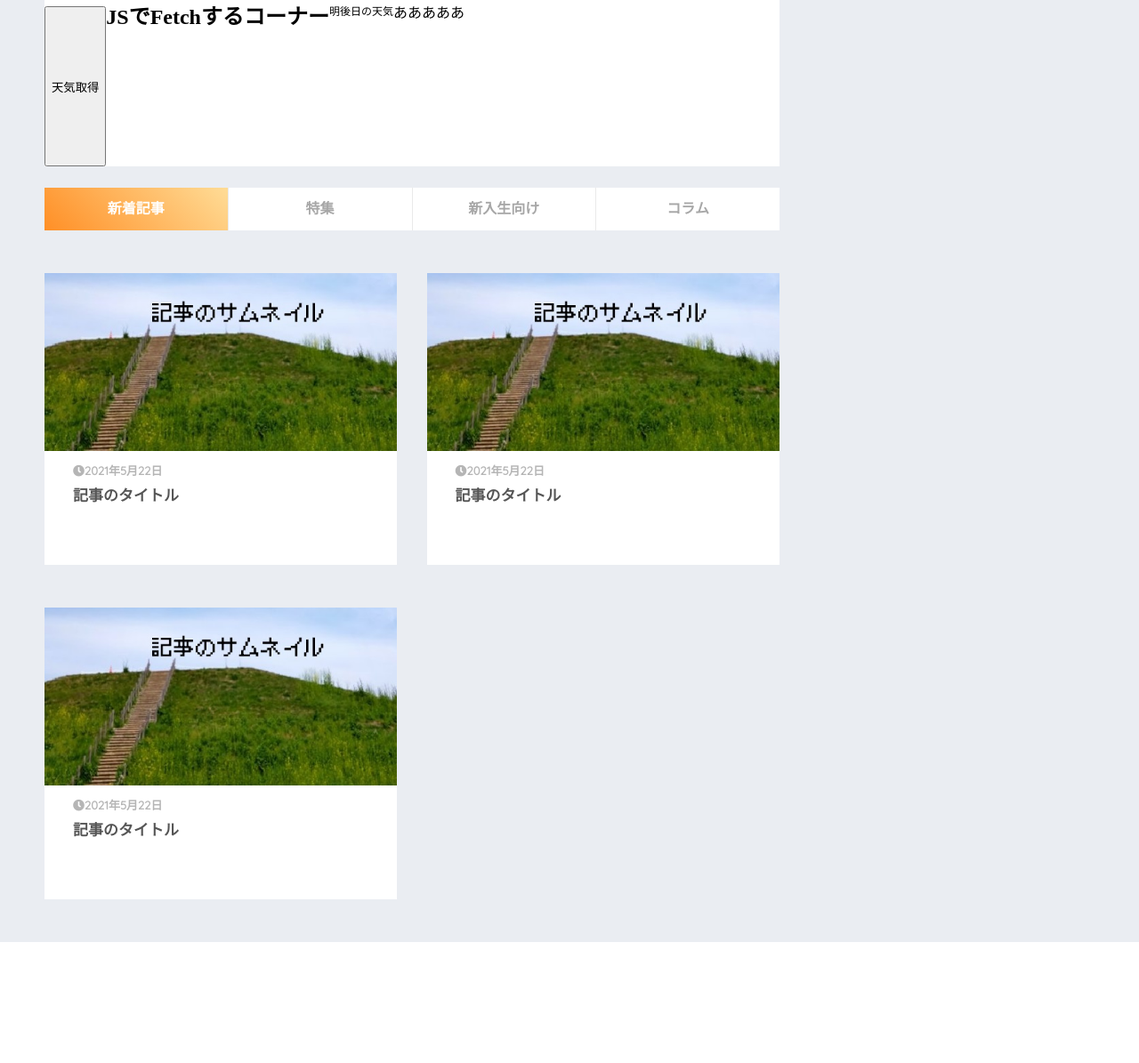
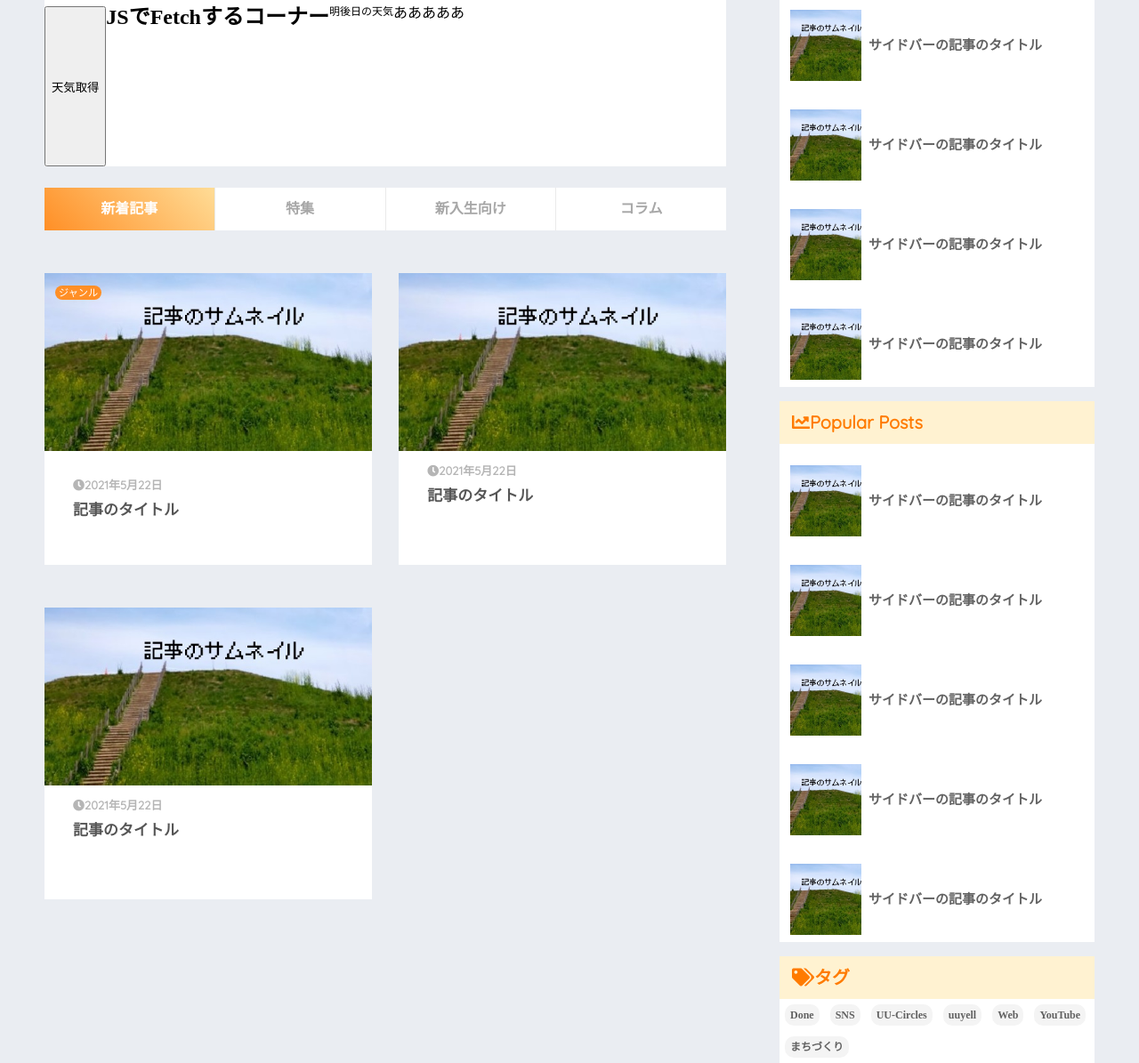
Before and after one commit to Usuyuki/html-css-js-handson-for-ulab-2021-public, a plain HTML site: page index.html in a window 1280 px wide. Shown: the part 689-1884 px from the top of the page at 89% size. Before the commit the page ends 1748 px from the top, so only its background shows below. Drawn offline with Linux system fonts and the light colour scheme.

Commit message:
feat 6/5

```diff
--- a/index.html
+++ b/index.html
@@ -25,7 +25,7 @@
 
         </div>
         <div class="two-grid">
-            <div>
+            <div style="margin-right:60px">
                 <div class="top-article">
                     <img src="handson_images/top-article-thubnail.jpg">
                     <div class="top-article-meta">
@@ -63,6 +63,7 @@
                 <div class="article-wrapper">
                     <div class="card">
                         <img src="handson_images/article-thubnail.jpg">
+                        <a class="card-genre">ジャンル</a>
                         <div>
                             <p class="date"><i class="fas fa-clock"></i>2021年5月22日</p>
                             <h5>記事のタイトル</h5>
@@ -85,8 +86,90 @@
                 </div>
             </div>
             <div>
+                <div class="recent-posts">
+                    <div class="sidebar-title">
+                        <p><i class="fas fa-thumbtack"></i>Recent Posts</p>
+                    </div>
+                    <div class="sidebar-posts">
+                        <div class="sidebar-post">
+                            <img src="handson_images/article-thubnail.jpg">
+                            <p>サイドバーの記事のタイトル</p>
+                        </div>
+                        <div class="sidebar-post">
+                            <img src="handson_images/article-thubnail.jpg">
+                            <p>サイドバーの記事のタイトル</p>
+                        </div>
+                        <div class="sidebar-post">
+                            <img src="handson_images/article-thubnail.jpg">
+                            <p>サイドバーの記事のタイトル</p>
+                        </div>
+                        <div class="sidebar-post">
+                            <img src="handson_images/article-thubnail.jpg">
+                            <p>サイドバーの記事のタイトル</p>
+                        </div>
+                        <div class="sidebar-post">
+                            <img src="handson_images/article-thubnail.jpg">
+                            <p>サイドバーの記事のタイトル</p>
+                        </div>
+                    </div>
+                </div>
 
+                <div class="recent-posts">
+                    <div class="sidebar-title">
+                        <p><i class="fas fa-chart-line"></i>Popular Posts</p>
+                    </div>
+                    <div class="sidebar-posts">
+                        <div class="sidebar-post">
+                            <img src="handson_images/article-thubnail.jpg">
+                            <p>サイドバーの記事のタイトル</p>
+                        </div>
+                        <div class="sidebar-post">
+                            <img src="handson_images/article-thubnail.jpg">
+                            <p>サイドバーの記事のタイトル</p>
+                        </div>
+                        <div class="sidebar-post">
+                            <img src="handson_images/article-thubnail.jpg">
+                            <p>サイドバーの記事のタイトル</p>
+                        </div>
+                        <div class="sidebar-post">
+                            <img src="handson_images/article-thubnail.jpg">
+                            <p>サイドバーの記事のタイトル</p>
+                        </div>
+                        <div class="sidebar-post">
+                            <img src="handson_images/article-thubnail.jpg">
+                            <p>サイドバーの記事のタイトル</p>
+                        </div>
+                    </div>
+                </div>
 
+                <div class="recent-posts">
+                    <div class="sidebar-title">
+                        <p><i class="fas fa-tags"></i>タグ</p>
+                    </div>
+                    <div class="tags">
+                        <p class="tag">
+                            Done
+                        </p>
+                        <p class="tag">
+                            SNS
+                        </p>
+                        <p class="tag">
+                            UU-Circles
+                        </p>
+                        <p class="tag">
+                            uuyell
+                        </p>
+                        <p class="tag">
+                            Web
+                        </p>
+                        <p class="tag">
+                            YouTube
+                        </p>
+                        <p class="tag">
+                            まちづくり
+                        </p>
+                    </div>
+                </div>
             </div>
 
         </div>
--- a/style.css
+++ b/style.css
@@ -112,6 +112,19 @@ h5 {
   object-fit: cover;
   width: 100%;
   height: 200px;
+  position: relative;
+}
+.card-genre {
+  font-size: 0.7em;
+  position: relative;
+  padding: 2px 4px;
+  top: -190px;
+  left: 12px;
+  border-radius: 12px;
+  background-color: #ff8f26;
+  color: #fff;
+  width: auto;
+  text-align: center;
 }
 .card {
   background-color: #fff;
@@ -126,3 +139,67 @@ h5 {
 .card div {
   padding-left: 2em;
 }
+
+.recent-posts {
+  background-color: #fff;
+}
+.sidebar-title {
+  background-color: #fff2d1;
+  color: #ff7b00;
+  font-family: "Quicksand";
+  font-size: 20px;
+  font-weight: bold;
+  padding: 0.7em;
+}
+
+.sidebar-posts {
+}
+.sidebar-post {
+  display: flex;
+  justify-content: center;
+  align-items: center;
+  margin: 1em 0;
+}
+
+.sidebar-post img {
+  width: 80px;
+  height: 80px;
+  object-fit: cover;
+  padding: 0.5em;
+}
+.sidebar-post p {
+  width: 250px;
+  color: #626262;
+  font-weight: bold;
+  font-size: 15px;
+}
+.tags {
+  display: flex;
+  flex-wrap: wrap;
+  justify-content: flex-start;
+}
+
+.tag {
+  color: #626262;
+  background-color: #f4f4f4;
+  font-weight: bold;
+  font-size: 12px;
+  padding: 0.5em;
+  margin: 0.5em;
+  border-radius: 10px;
+}
+
+.tag:hover {
+  background-color: #000;
+}
+
+@media screen and (max-width: 770px) {
+  .two-grid {
+    grid-auto-rows: auto;
+    grid-template-columns: 100%;
+  }
+  .card {
+    width: 100%;
+    margin: 0 auto;
+  }
+}
```
